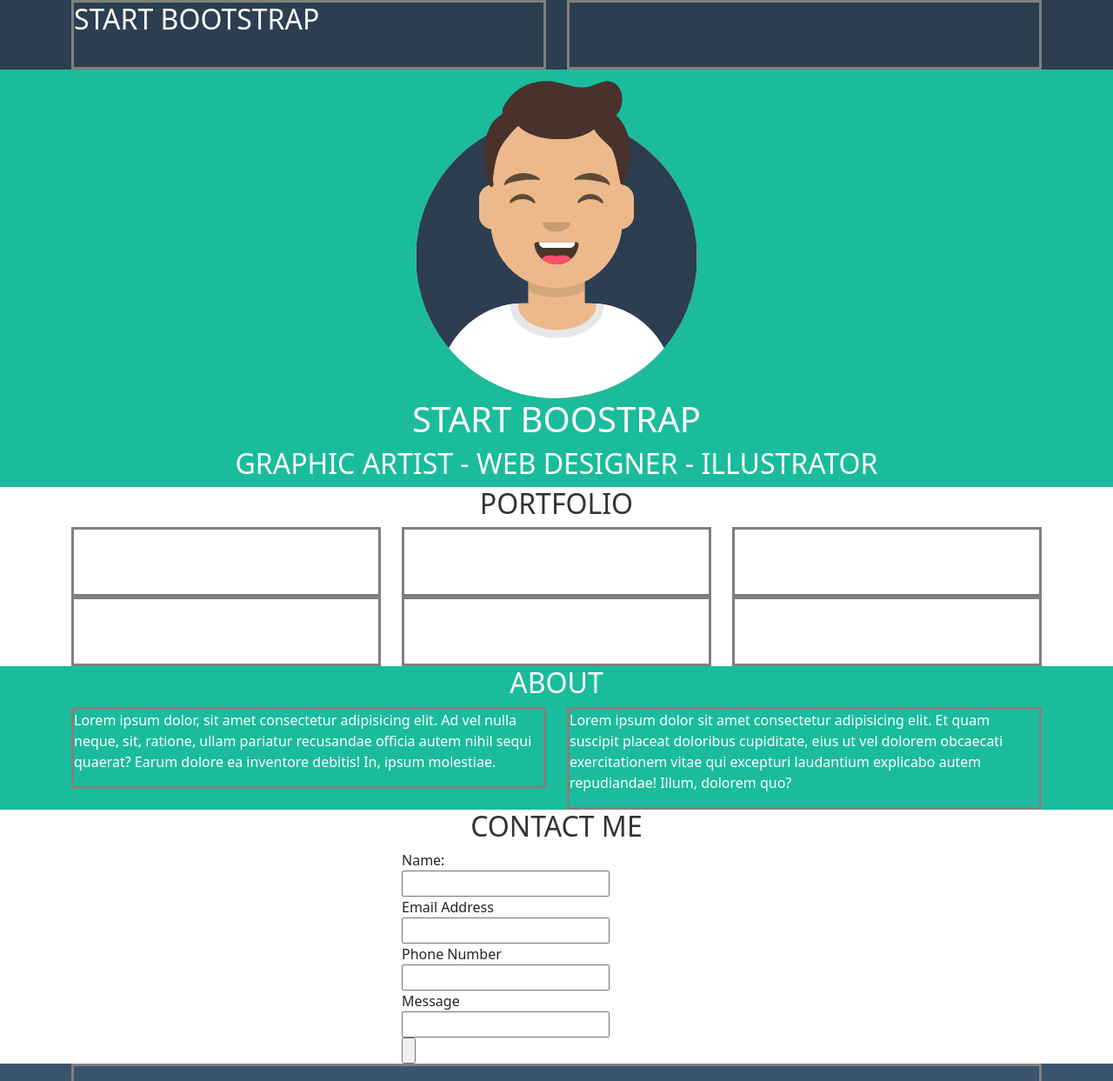
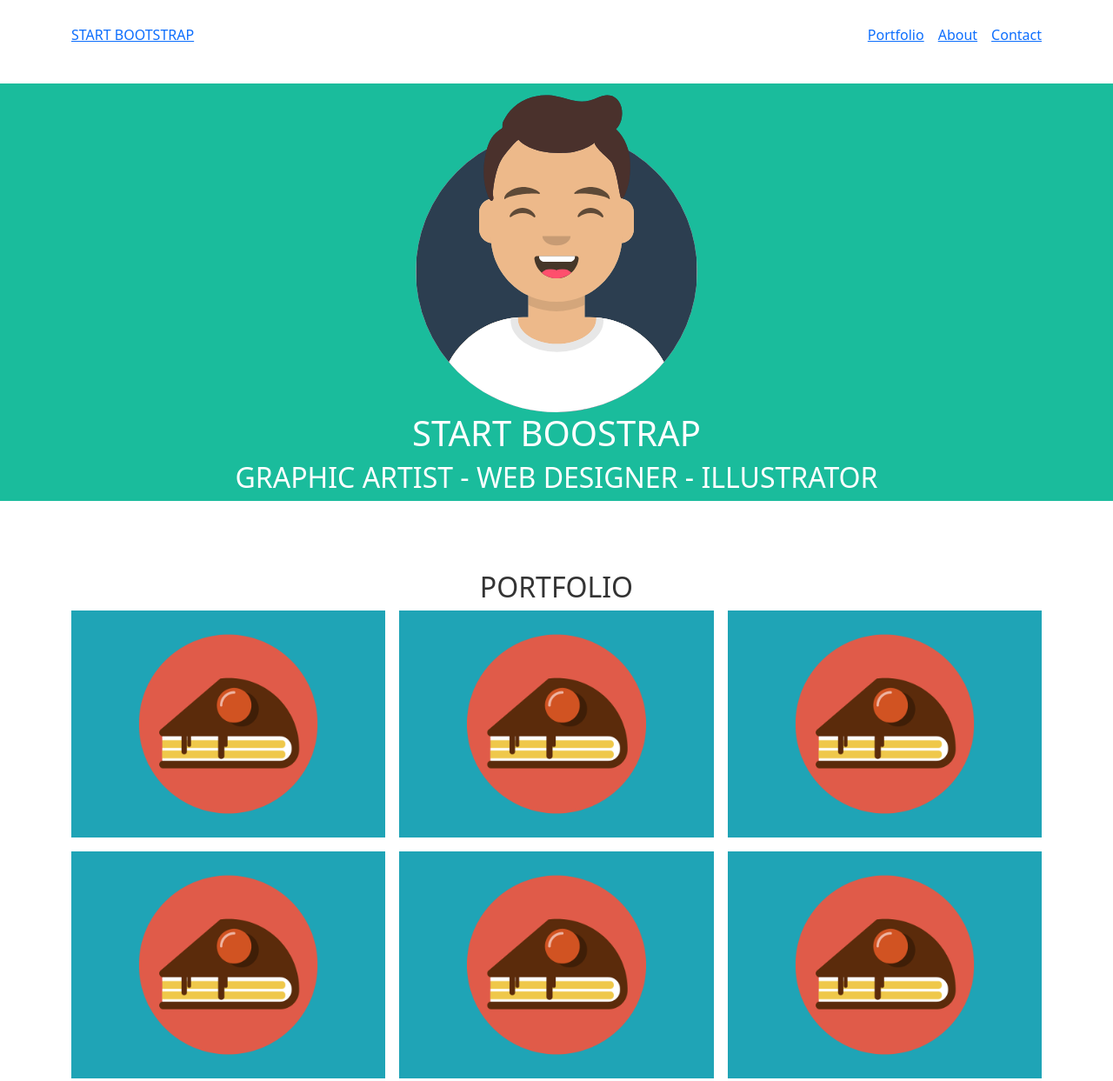
Before and after one commit to T30G10v4/html-css-bootstrap-freelancer, a plain HTML site: page index.html in a window 1280 px wide. Shown: the top 1243 px of the page at 87% size. Drawn offline with nearby package versions, Linux system fonts and the light colour scheme.

Commit message:
Refactoring header

```diff
--- a/css/specific.css
+++ b/css/specific.css
@@ -7,6 +7,9 @@
     --bg-footer-top: #3a546d;
     --bg-footer-bottom: #2c3e50;
     --text-black: #333333;
+
+    --header-height: 80px;
+    --ms-line-height: 80px;
 
 }
 
@@ -19,9 +22,10 @@ img {
 }
 .box {
 
+    /* height: 100%; */
     /*DEBUG*/
-    min-height: 80px;
-    border: 3px solid gray;
+    /* line-height: var(--ms-line-height); */
+    /* border: 3px solid gray; */
 
 }
 
@@ -37,11 +41,23 @@ h1, h2, p, span {
 
 }
 
+section {
+
+    margin-bottom: var(--header-height);
+
+}
+
 /*-------------------------------SPECIFIED PARTS BY ID---------------------*/
 /*HEADER*/
-header {
+header ul {
 
-    background-color: var(--bg-header);
+    list-style-type: none;
+
+}
+
+header .ms_line-height {
+
+    line-height: var(--ms-line-height);
 
 }
 
--- a/index.html
+++ b/index.html
@@ -26,14 +26,17 @@
     <div class="container">
       <div class="row">
         <div class="col">
-          <div class="box">
-            <h2>START BOOTSTRAP</h2>
-          </div>
+          <a class="ms_line-height" href="#">START BOOTSTRAP</a>
         </div>
         <div class="col">
-          <div class="box">
-
+          <div class="ms_hamburger ms_line-height d-block d-md-none text-end">
+            <i class="fa-solid fa-bars"></i>
           </div>
+          <ul class="ms_line-height d-flex d-none d-md-flex justify-content-end">
+            <li class="ps-3"><a href="#portfolio">Portfolio</a></li>
+            <li class="ps-3"><a href="#about">About</a></li>
+            <li class="ps-3"><a href="#contact-me">Contact</a></li>
+          </ul>
         </div>
       </div>
     </div>
@@ -62,24 +65,36 @@
   <section id="portfolio" class="text-center">
     <div class="container">
       <h2>PORTFOLIO</h2>
-      <div class="row row-cols-1 row-cols-sm-2 row-cols-md-3">
+      <div class="row row-cols-1 row-cols-md-2 row-cols-lg-3 g-3">
         <div class="col">
-          <div class="box"></div>
+          <div class="box">
+            <img src="img/cake.png" alt="">
+          </div>
         </div>
         <div class="col">
-          <div class="box"></div>
+          <div class="box">
+            <img src="img/cake.png" alt="">
+          </div>
         </div>
         <div class="col">
-          <div class="box"></div>
+          <div class="box">
+            <img src="img/cake.png" alt="">
+          </div>
         </div>
         <div class="col">
-          <div class="box"></div>
+          <div class="box">
+            <img src="img/cake.png" alt="">
+          </div>
         </div>
         <div class="col">
-          <div class="box"></div>
+          <div class="box">
+            <img src="img/cake.png" alt="">
+          </div>
         </div>
         <div class="col">
-          <div class="box"></div>
+          <div class="box">
+            <img src="img/cake.png" alt="">
+          </div>
         </div>
 
       </div>
@@ -91,7 +106,7 @@
   <section id="about">
     <div class="container">
       <h2 class="text-center">ABOUT</h2>
-      <div class="row row-cols-1 row-cols-sm-2">
+      <div class="row row-cols-1 row-cols-md-2">
         <div class="col">
           <div class="box">
             <p>Lorem ipsum dolor, sit amet consectetur adipisicing elit. Ad vel nulla neque, sit, ratione, ullam pariatur recusandae officia autem nihil sequi quaerat? Earum dolore ea inventore debitis! In, ipsum molestiae.</p>
```
